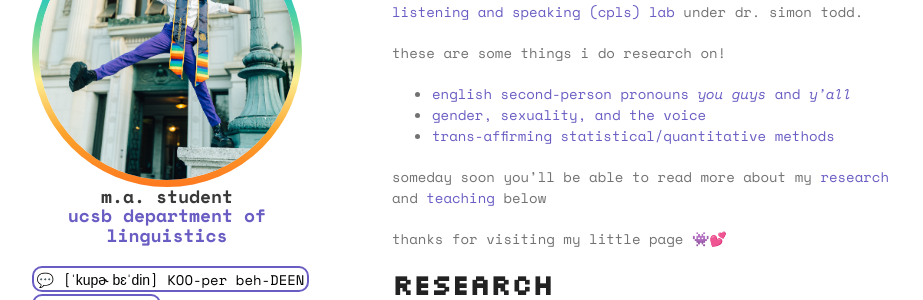
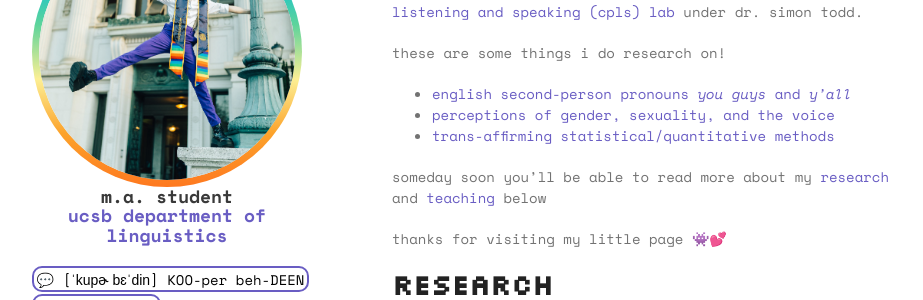
Before and after one commit to cbedin/cbedin.github.io, a Jekyll site: the page built from index.md, in a window 1280 px wide and 1053 px high. Shown: the part 192-492 px from the top of the window, without its empty margins (178-1101 px from the left). Built offline with Jekyll 4.4.1, drawn with Linux system fonts in a browser that asks for light colours.

Commit message:
small change to research interest

```diff
--- a/index.md
+++ b/index.md
@@ -11,7 +11,7 @@ i'm a linguist studying queer and trans language. i'm a graduate student at uc s
 these are some things i do research on!
 
 * [english second-person pronouns _you guys_ and _y'all_](#you-guys-and-yall)
-* [gender, sexuality, and the voice](#sociophonetics)
+* [perceptions of gender, sexuality, and the voice](#sociophonetics)
 * [trans-affirming statistical/quantitative methods](#sex-and-gender-in-linguistics)
 
 someday soon you'll be able to read more about my [research](#research) and [teaching](#teaching) below
```
